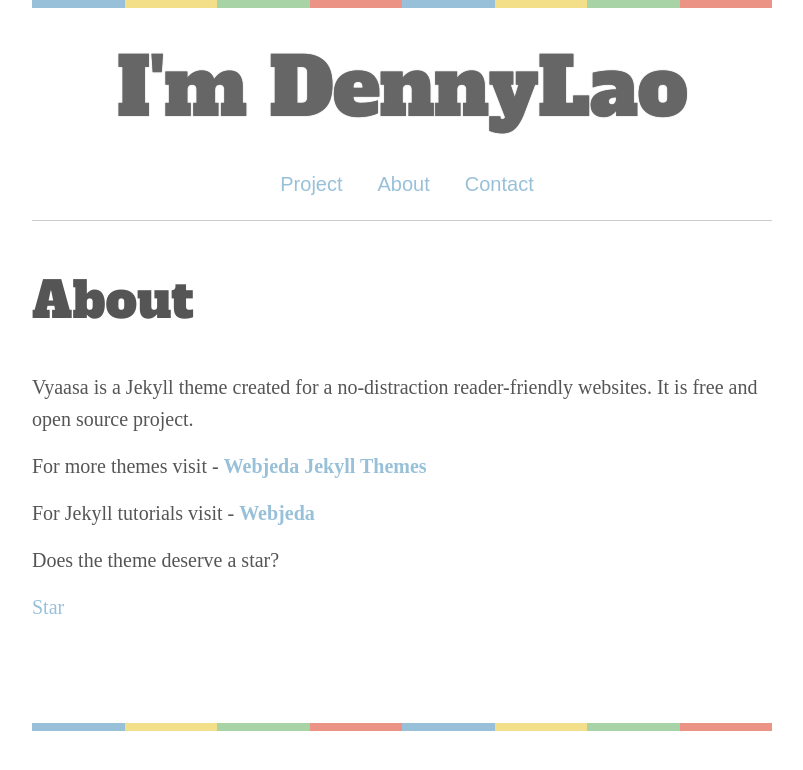
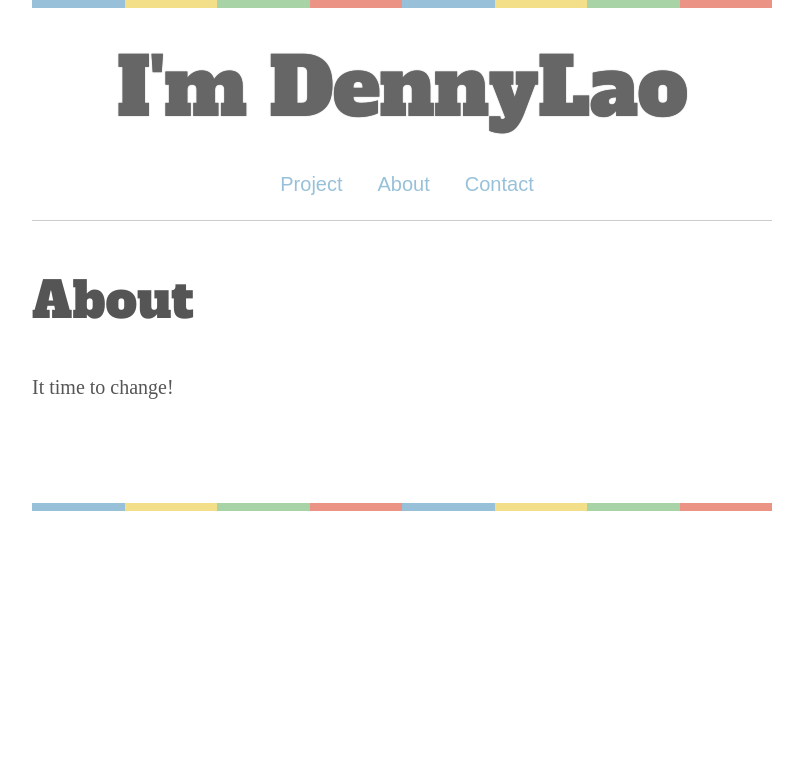
Before and after one commit to szdenny/szdenny.github.io, a Jekyll site: the page built from _pages/about.md, in a window 1280 px wide. Shown: the top 770 px of the page, without its empty margins (238-1041 px from the left). Built offline with Jekyll 4.4.1, drawn with Linux system fonts in a browser that asks for light colours; some web fonts are replaced.

Commit message:
Update about.md

```diff
--- a/_pages/about.md
+++ b/_pages/about.md
@@ -4,13 +4,4 @@ title: About
 permalink: /about/
 ---
 
-Vyaasa is a Jekyll theme created for a no-distraction reader-friendly websites. It is free and open source project.
-
-For more themes visit - [**Webjeda Jekyll Themes**](https://blog.webjeda.com/jekyll-themes/){: target="_blank"}
-
-For Jekyll tutorials visit - [**Webjeda**](https://blog.webjeda.com/){: target="_blank"}
-
-Does the theme deserve a star?
-
-<a class="github-button" href="https://github.com/sharu725/vyaasa" data-style="mega" data-count-href="/sharu725/vyaasa/stargazers" data-count-api="/repos/sharu725/vyaasa#stargazers_count" data-count-aria-label="# stargazers on GitHub" aria-label="Star sharu725/vyaasa on GitHub">Star</a>
-<script async defer src="https://buttons.github.io/buttons.js"></script>
+It time to change!
```
